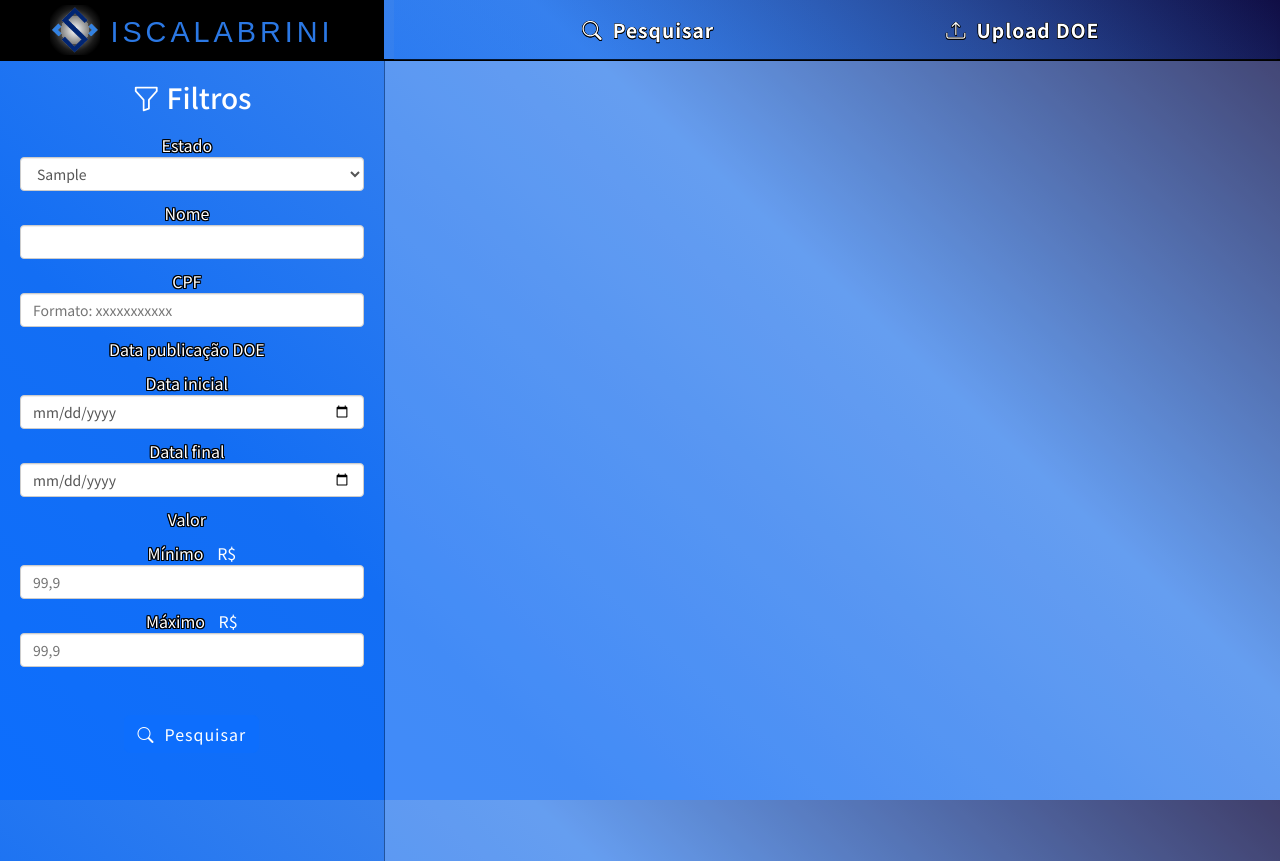
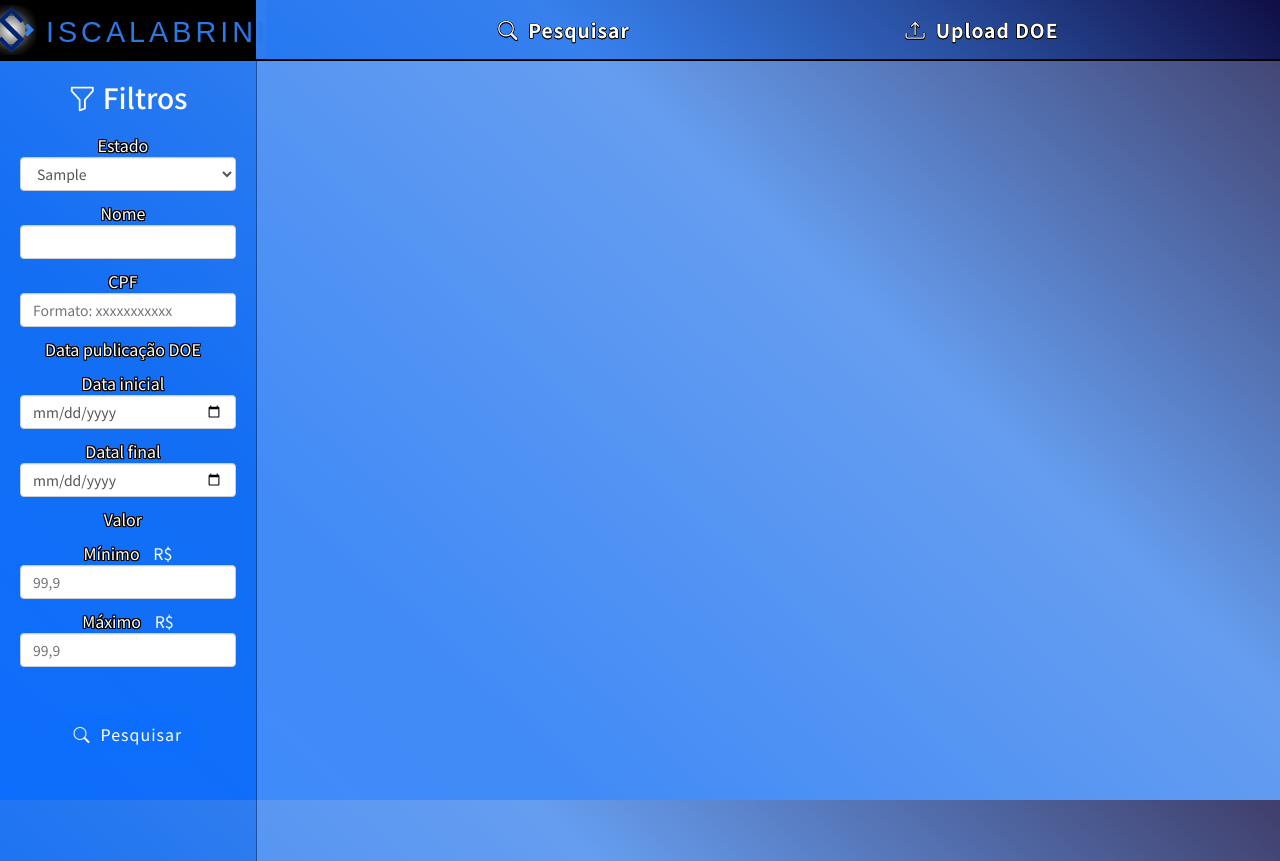
Before and after one commit to victorkelvin/extrator_iscalabrini, a Flask app: page /search in a window 1280 px wide. Run offline with Flask 3, Linux system fonts and the light colour scheme; tables that the repository leaves empty hold one stand-in row (values such as "Sample post"); some libraries are stand-ins or nearby versions.

Commit message:
ajustes na largura da barra de pesquisa e tela de resultados

```diff
--- a/app/static/css/search.css
+++ b/app/static/css/search.css
@@ -8,7 +8,7 @@
 
   .searchbar {
     font-family: "Noto Sans SC", sans-serif;
-    width: 30vw;
+    width: 20vw;
     display: flex;
     flex-direction: column;
     align-items: center;
@@ -58,7 +58,7 @@
   .search-result{
     display: block;
     background: rgba(255, 255, 255, 0.2);
-    width: 70vw;
+    width: 80vw;
     height: 100%;
     box-sizing: border-box;
     padding: 10px;
--- a/app/static/css/toolbar.css
+++ b/app/static/css/toolbar.css
@@ -12,7 +12,7 @@
   display: flex;
   align-items: center;
   background-color: rgb(0, 0, 0);
-  width: 30vw;
+  width: 20vw;
   height: 60px;
   justify-content: center;
 }
@@ -38,7 +38,7 @@ background: radial-gradient(circle, rgb(255, 255, 255, 1) 0%, rgb(255, 255, 255,
 }
 
 .toolbar form{
-  width: 69%;
+  width: 80vw;
   margin-left: 10px;
 }
 
```
